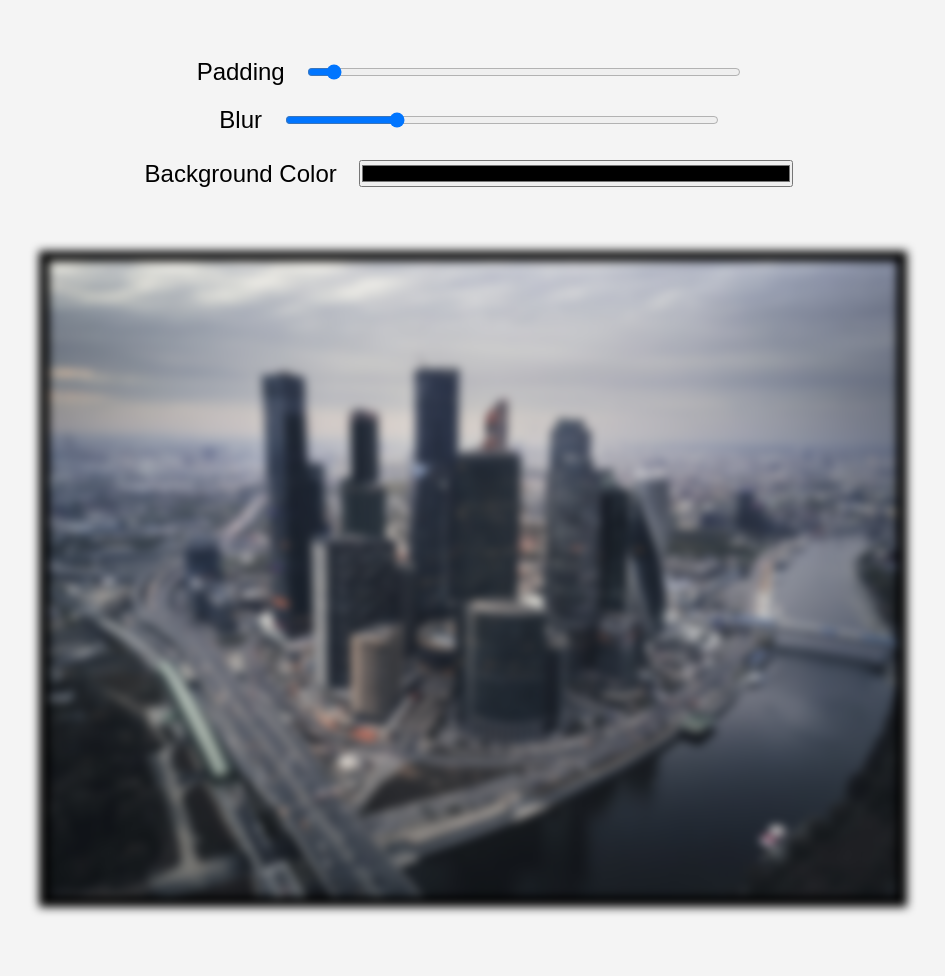
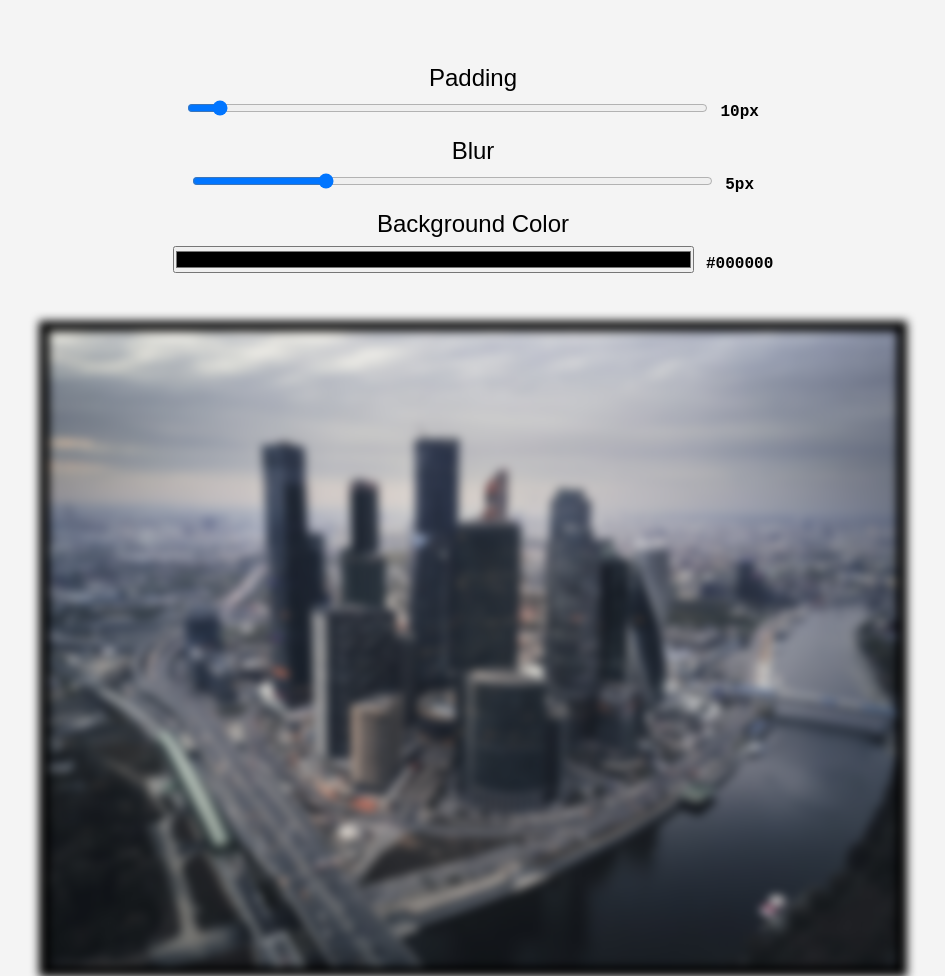
Before and after one commit to pritam-kr/javascript-30, a plain HTML site: page day-3-variables/index.html in a window 1280 px wide. Shown: the top 976 px of the page, without its empty margins (167-1112 px from the left). Before the commit the page ends 927 px from the top, so only its background shows below. Drawn offline with Linux system fonts and the light colour scheme.

Commit message:
edit: set css variable values using js

```diff
--- a/day-3-variables/index.html
+++ b/day-3-variables/index.html
@@ -13,7 +13,7 @@
             <div class="image-manip-form">
                 <div class="form-group">
                     <label for="range-padding">Padding</label>
-                    <input type="range" name="range-padding" value="10" data-sizing="px" min="1" max="200" id="range-padding" min="0">
+                    <input type="range" name="range-padding" value="10" data-sizing="px" max="200" id="range-padding" min="0">
                     <span class="value-padding"></span>
                 </div>
                 <div class="form-group">
--- a/day-3-variables/main.js
+++ b/day-3-variables/main.js
@@ -4,7 +4,6 @@ const rootStyles = getComputedStyle(root);
 const paddingVar = rootStyles.getPropertyValue('--image-padding');
 const bgColorVar = rootStyles.getPropertyValue('--image-background-color');
 const blurVar = rootStyles.getPropertyValue('--image-blur');
-
 
 const paddingRangeInput = document.querySelector('#range-padding');
 const blurRangeInput = document.querySelector('#range-blur');
@@ -15,16 +14,27 @@ let padding = paddingRangeInput.value;
 let blurVal = blurRangeInput.value;
 let bgColor = bgColorInput.value;
 
+const spanPadding = document.querySelector('.value-padding');
+const spanBlur = document.querySelector('.value-blur');
+const spanBgColor = document.querySelector('.value-bg-color')
+
+spanPadding.textContent = padding + paddingRangeInput.getAttribute('data-sizing');
+
+spanBlur.textContent = blurVal + blurRangeInput.getAttribute('data-sizing');
+
+spanBgColor.textContent = bgColor;
+
+
 // console.log(paddingRangeInput, blurRangeInput, bgColorInput);
 
 
 
-blurRangeInput.addEventListener('change', () => {
+blurRangeInput.addEventListener('input', () => {
     blurVal = blurRangeInput.value;
     setStyle();
 });
 
-paddingRangeInput.addEventListener('change', () => {
+paddingRangeInput.addEventListener('input', () => {
     padding = paddingRangeInput.value;
     setStyle();
 });
@@ -36,11 +46,20 @@ bgColorInput.addEventListener('input', () => {
 
 function setStyle() {
     let unit = blurRangeInput.getAttribute('data-sizing');
-    image.style.filter = `blur(${blurVal + unit})`;
+    // image.style.filter = `blur(${blurVal + unit})`;
+    root.style.setProperty('--image-blur', (blurVal + unit));
 
     unit = paddingRangeInput.getAttribute('data-sizing');
-    image.style.padding = `${padding + unit}`;
+    // image.style.padding = `${padding + unit}`;
+    root.style.setProperty('--image-padding', (padding + unit));
 
-    image.style.backgroundColor = `${bgColor}`;
+    root.style.setProperty('--image-background-color', bgColor);
+
+    spanPadding.textContent = rootStyles.getPropertyValue('--image-padding');
+
+    spanBlur.textContent = rootStyles.getPropertyValue('--image-blur');
+
+
+    spanBgColor.textContent = rootStyles.getPropertyValue('--image-background-color');
 
 }
--- a/day-3-variables/styles.css
+++ b/day-3-variables/styles.css
@@ -26,17 +26,26 @@ body {
 
 .image-manip-form {
     padding: 1rem;
-    font-size: 1.5rem;
+
     margin: 1rem auto;
 }
 
 .image-manip-form input {
-    margin: 1rem 0.5rem;
-    width: 50%;
+    width: 60%;
+    margin-right: 0.5rem;
+}
+
+.image-manip-form span {
+    width: 40%;
+    font-size: 1rem;
+    font-weight: bold;
+    font-family: 'Courier New', Courier, monospace;
 }
 
 .image-manip-form label {
-    margin: 1rem 0.5rem 1rem 0;
+    margin: 1rem 0 0.5rem 0;
+    display: block;
+    font-size: 1.5rem;
 }
 
 .image-container {
```
